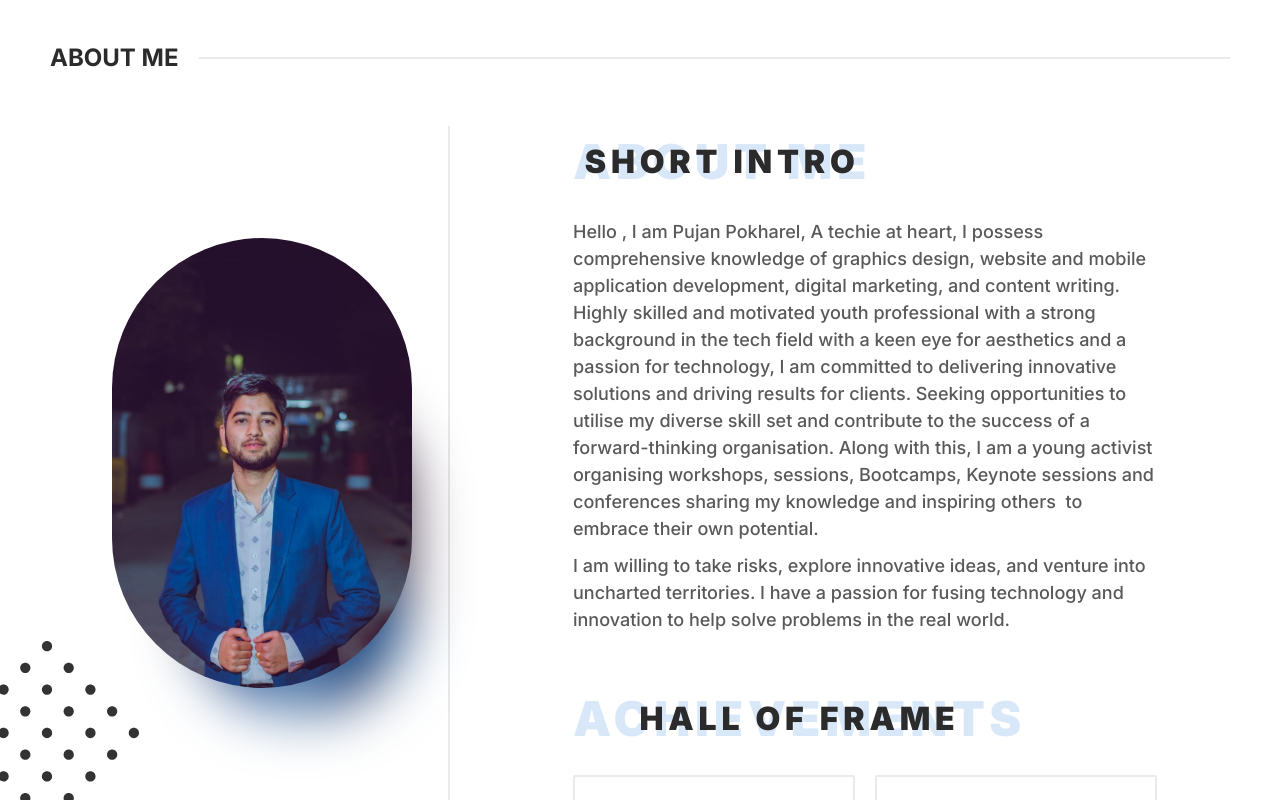
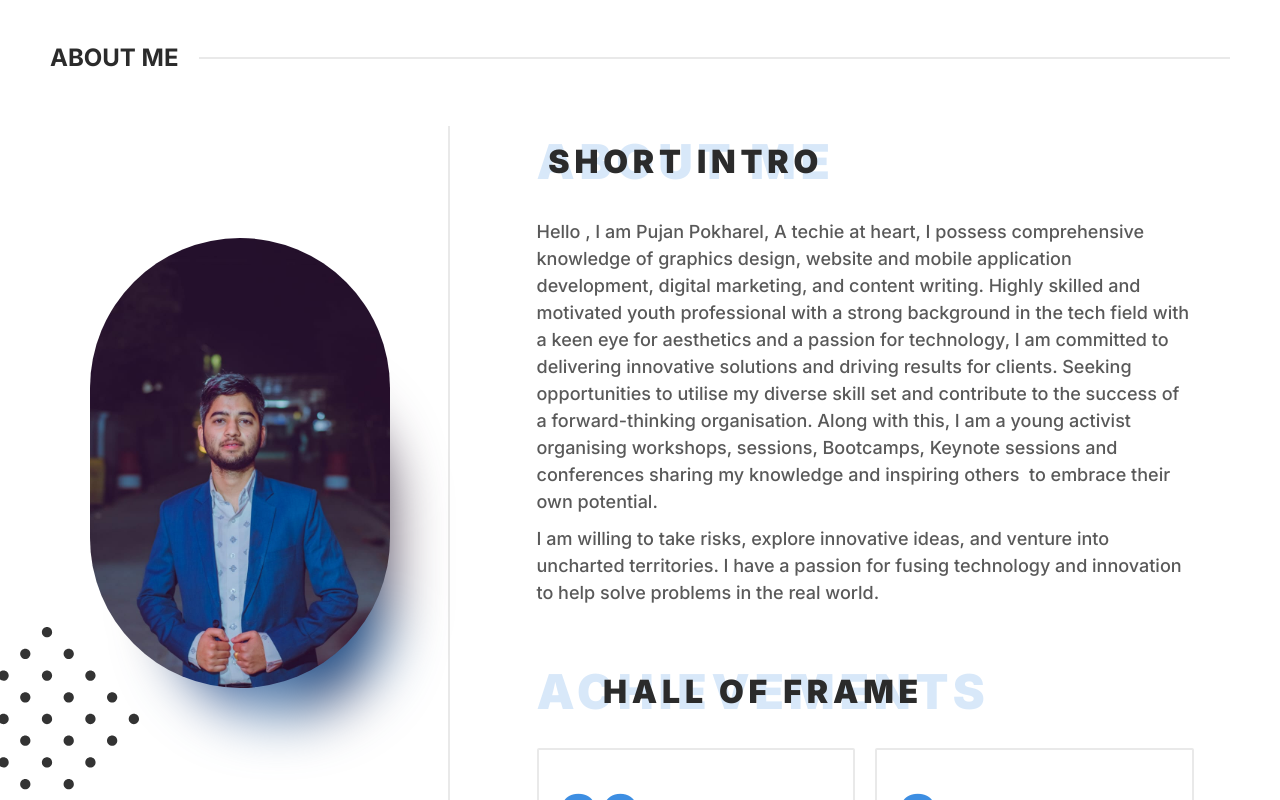
Before and after one commit to pujanpokharelofficial/Portfolio, a SvelteKit app: page / in a window 1280 px wide. Shown: the part 960-1760 px from the top of the page. Built offline with nearby package versions, Linux system fonts and the light colour scheme.

Commit message:
Made about section responsive for desktop views.

```diff
--- a/src/routes/home/about/about.svelte
+++ b/src/routes/home/about/about.svelte
@@ -22,10 +22,14 @@
 >
 	<div class="main_container min-h-screen w-full flex flex-col space-y-block" id="about">
 		<Header title="About me" />
-		<div class="content border-gray-light border-b-2 h-full w-full flex space-x-block pb-block">
+		<div
+			class="border-gray-light border-b-2 h-full w-full flex space-x-block pb-block GD:w-max GD:m-auto"
+		>
 			<!-- left section -->
-			<div class="left_section relative border-gray-light border-r-2 w-[30%] min-w-[450px]">
-				<div class="image relative w-[300px] ml-[25%] mt-[25%] z-30 h-[450px]" />
+			<div
+				class="left_section relative border-gray-light border-r-2 w-[30%] min-w-[450px] max-w-[440px]"
+			>
+				<div class="image relative w-[300px] ml-[25%] mt-[25%] z-30 h-[450px] SD:ml-[20%]" />
 				<img
 					class="pattern absolute top-[50%] left-[-10%]"
 					src="/svg/dotted vector black.svg"
@@ -33,8 +37,8 @@
 				/>
 			</div>
 			<!-- Right section -->
-			<div class="right_section max-w-70% pr-block flex flex-col space-y-block items-center">
-				<div class="short_intro w-[80%]">
+			<div class="right_section pr-block flex flex-col space-y-block items-center max-w-[1000px]">
+				<div class="short_intro w-[80%] SD:w-[90%]">
 					<h1
 						class="title tracking-widest uppercase text-blue-extra-light font-black text-heading relative max-w-max"
 					>
@@ -60,7 +64,7 @@
 					</div>
 				</div>
 
-				<div class="hall_of_frame w-[80%]">
+				<div class="hall_of_frame w-[80%] SD:w-[90%]">
 					<h1
 						class="title tracking-widest uppercase text-blue-extra-light font-black text-heading relative max-w-max"
 					>
```
